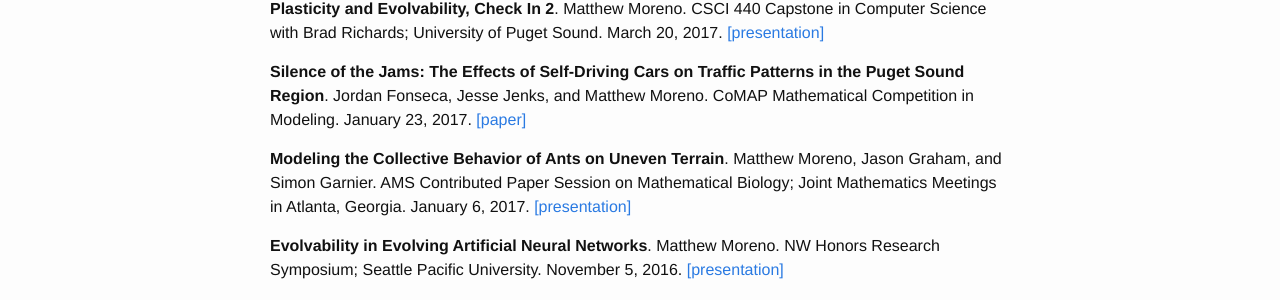
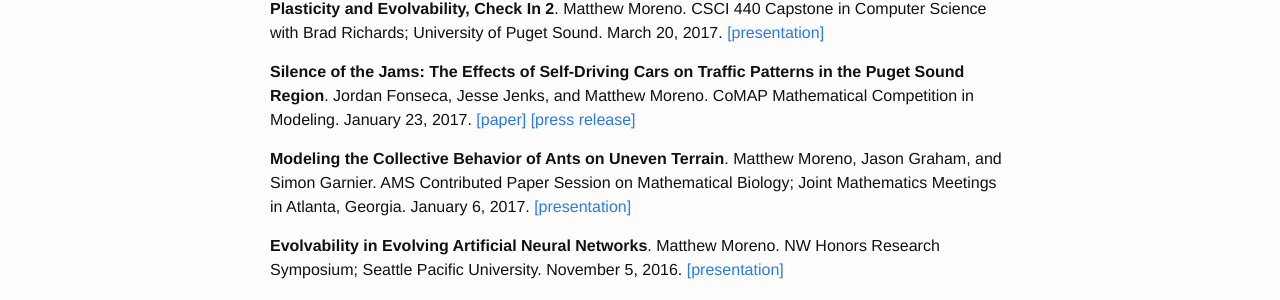
Before and after one commit to mmore500/mmore500.github.io, a Jekyll site: the page built from research.md, in a window 1280 px wide. Shown: the part 419-719 px from the top of the page. Built offline with Jekyll 4.4.1, drawn with Linux system fonts in a browser that asks for light colours.

Commit message:
Add UPS press release on MCM 2017

```diff
--- a/research.md
+++ b/research.md
@@ -14,7 +14,7 @@
 
 **Plasticity and Evolvability, Check In 2**. Matthew Moreno. CSCI 440 Capstone in Computer Science with Brad Richards; University of Puget Sound. March 20, 2017. [[presentation]](/resources/march_20_2017.pdf)
 
-**Silence of the Jams: The Effects of Self-Driving Cars on Traffic Patterns in the Puget Sound Region**. Jordan Fonseca, Jesse Jenks, and Matthew Moreno. CoMAP Mathematical Competition in Modeling. January 23, 2017. [[paper]](/resources/january_23_2017.pdf)
+**Silence of the Jams: The Effects of Self-Driving Cars on Traffic Patterns in the Puget Sound Region**. Jordan Fonseca, Jesse Jenks, and Matthew Moreno. CoMAP Mathematical Competition in Modeling. January 23, 2017. [[paper]](/resources/january_23_2017.pdf) [[press release]](/resources/january_23_2017_press_release.pdf)
 
 **Modeling the Collective Behavior of Ants on Uneven Terrain**. Matthew Moreno, Jason Graham, and Simon Garnier. AMS Contributed Paper Session on Mathematical Biology; Joint Mathematics Meetings in Atlanta, Georgia. January 6, 2017.  [[presentation]](/resources/january_6_2017.pdf)
 
```
Also changed, not shown: 1 other file.
